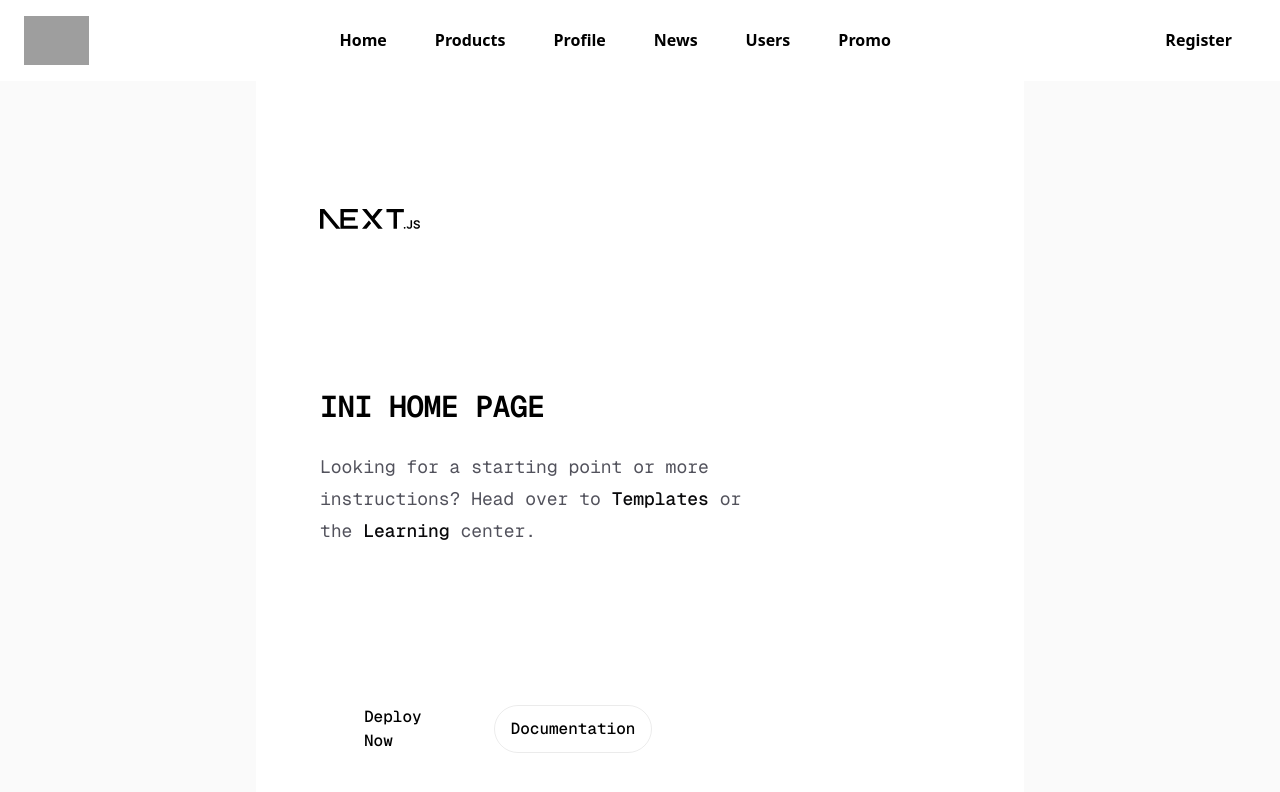
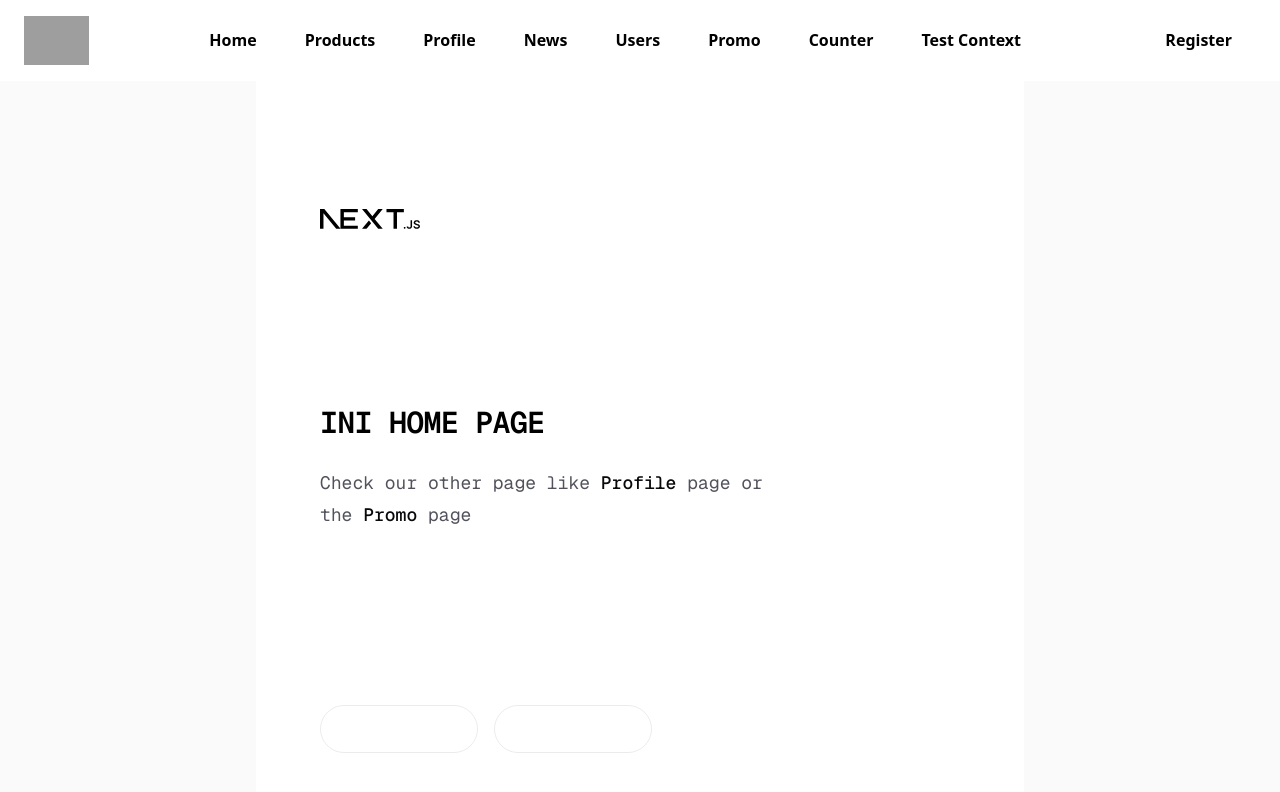
Before and after one commit to FatihSafaat28/belajar-react-app, a Next.js app: page / in a window 1280 px wide. Shown: the top 792 px of the page. Built offline with nearby package versions, Linux system fonts and the light colour scheme; grey boxes are pictures that could not be loaded.

Commit message:
day 29. add react context dan react hooks

```diff
--- a/src/components/navbar/index.tsx
+++ b/src/components/navbar/index.tsx
@@ -52,6 +52,18 @@ const Navbar = () => {
         >
           Promo
         </Link>
+        <Link
+          href="/counter"
+          className="flex items-center px-6 hover:bg-black hover:text-white"
+        >
+          Counter
+        </Link>
+        <Link
+          href="/testContext"
+          className="flex items-center px-6 hover:bg-black hover:text-white"
+        >
+          Test Context
+        </Link>
       </div>
       <div className="flex flex-row font-semibold">
         <Link
--- /dev/null
+++ b/src/context/index.tsx
@@ -0,0 +1,26 @@
+import { createContext, useState } from "react";
+
+export const CounterContext = createContext<any>(null);
+export const ListNewsContext = createContext<any>(null);
+
+export const Provider = ({ children }: any) => {
+  const [count, setCount] = useState<number>(0);
+  const increment = () => setCount((prev) => prev + 1);
+  const decrement = () => setCount((prev) => prev - 1);
+  const reset = () => setCount(0);
+
+  const [postList, setPostList] = useState<any>([]);
+  const getData = async () => {
+    const response = await fetch("https://jsonplaceholder.typicode.com/posts");
+    const data = await response.json();
+    setPostList(data);
+  };
+
+  return (
+    <CounterContext.Provider value={{ count, increment, decrement, reset }}>
+      <ListNewsContext.Provider value={{ postList, getData }}>
+        {children}
+      </ListNewsContext.Provider>
+    </CounterContext.Provider>
+  );
+};
--- a/src/pages/_app.tsx
+++ b/src/pages/_app.tsx
@@ -1,6 +1,11 @@
 import "@/styles/globals.css";
 import type { AppProps } from "next/app";
+import { Provider } from "@/context";
 
 export default function App({ Component, pageProps }: AppProps) {
-  return <Component {...pageProps} />;
+  return (
+    <Provider>
+      <Component {...pageProps} />
+    </Provider>
+  );
 }
--- /dev/null
+++ b/src/pages/counter/index.tsx
@@ -0,0 +1,33 @@
+import { useContext } from "react";
+import { CounterContext } from "@/context";
+
+const counterPage = () => {
+  const { count, increment, decrement, reset } = useContext(CounterContext)!;
+  return (
+    <div>
+      <h1>ini counter page</h1>
+      <h2>Count: {count}</h2>
+      <div className="flex gap-4">
+        <button
+          className="bg-blue-500 cursor-pointer px-4 py-2 rounded-2xl"
+          onClick={increment}
+        >
+          Tambah
+        </button>
+        <button
+          className="bg-blue-500 cursor-pointer px-4 py-2 rounded-2xl"
+          onClick={decrement}
+        >
+          Kurang
+        </button>
+        <button
+          className="bg-blue-500 cursor-pointer px-4 py-2 rounded-2xl"
+          onClick={reset}
+        >
+          Reset
+        </button>
+      </div>
+    </div>
+  );
+};
+export default counterPage;
--- a/src/pages/index.tsx
+++ b/src/pages/index.tsx
@@ -30,27 +30,27 @@ export default function Home() {
             INI HOME PAGE
           </h1>
           <p className="max-w-md text-lg leading-8 text-zinc-600 dark:text-zinc-400">
-            Looking for a starting point or more instructions? Head over to{" "}
+            Check our other page like{" "}
             <a
-              href="https://vercel.com/templates?framework=next.js&utm_source=create-next-app&utm_medium=default-template-tw&utm_campaign=create-next-app"
+              href="/profile"
               className="font-medium text-zinc-950 dark:text-zinc-50"
             >
-              Templates
+              Profile
             </a>{" "}
-            or the{" "}
+            page or the{" "}
             <a
-              href="https://nextjs.org/learn?utm_source=create-next-app&utm_medium=default-template-tw&utm_campaign=create-next-app"
+              href="/promo"
               className="font-medium text-zinc-950 dark:text-zinc-50"
             >
-              Learning
+              Promo
             </a>{" "}
-            center.
+            page
           </p>
         </div>
         <div className="flex flex-col gap-4 text-base font-medium sm:flex-row">
           <a
-            className="flex h-12 w-full items-center justify-center gap-2 rounded-full bg-foreground px-5 text-background transition-colors hover:bg-[#383838] dark:hover:bg-[#ccc] md:w-39.5"
-            href="https://vercel.com/new?utm_source=create-next-app&utm_medium=default-template-tw&utm_campaign=create-next-app"
+            className="flex gap-2 text-white h-12 w-full items-center justify-center rounded-full border border-solid border-black/8 px-5 transition-colors hover:border-transparent hover:bg-black/4 dark:border-white/[.145] dark:hover:bg-[#1a1a1a] md:w-39.5"
+            href="/product"
             target="_blank"
             rel="noopener noreferrer"
           >
@@ -61,15 +61,15 @@ export default function Home() {
               width={16}
               height={16}
             />
-            Deploy Now
+            Product
           </a>
           <a
-            className="flex h-12 w-full items-center justify-center rounded-full border border-solid border-black/8 px-5 transition-colors hover:border-transparent hover:bg-black/4 dark:border-white/[.145] dark:hover:bg-[#1a1a1a] md:w-39.5"
-            href="https://nextjs.org/docs/pages/getting-started?utm_source=create-next-app&utm_medium=default-template-tw&utm_campaign=create-next-app"
+            className="flex text-white h-12 w-full items-center justify-center rounded-full border border-solid border-black/8 px-5 transition-colors hover:border-transparent hover:bg-black/4 dark:border-white/[.145] dark:hover:bg-[#1a1a1a] md:w-39.5"
+            href="#"
             target="_blank"
             rel="noopener noreferrer"
           >
-            Documentation
+            HOME
           </a>
         </div>
       </main>
--- a/src/pages/register/index.tsx
+++ b/src/pages/register/index.tsx
@@ -1,5 +1,4 @@
 import { useEffect, useState } from "react";
-
 const RegisterPage = () => {
   const [registerData, setRegisterData] = useState<any>({
     email: "",
--- /dev/null
+++ b/src/pages/testContext/index.tsx
@@ -0,0 +1,23 @@
+import { ListNewsContext } from "@/context";
+import { useContext, useEffect } from "react";
+
+const TestContext = () => {
+  const { postList, getData } = useContext(ListNewsContext);
+  useEffect(() => {
+    getData();
+  }, []);
+  return (
+    <div>
+      <h1>ini test context</h1>
+      <div className="flex flex-col gap-4">
+        {postList.map((post: any) => (
+          <div key={post.id} className="flex flex-col px-2 py-1 bg-gray-400">
+            <h2>{post.title}</h2>
+            <p>{post.body}</p>
+          </div>
+        ))}
+      </div>
+    </div>
+  );
+};
+export default TestContext;
```
